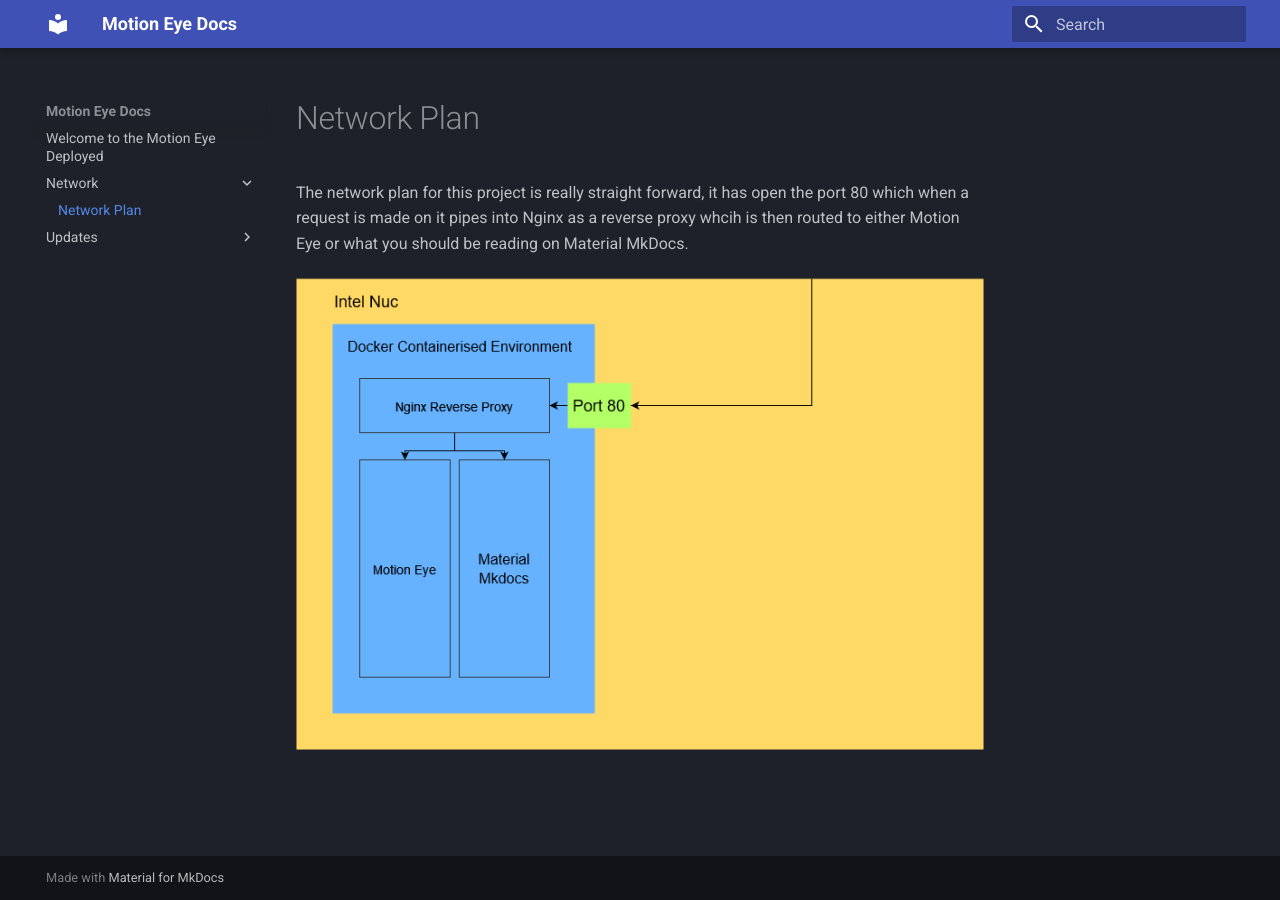
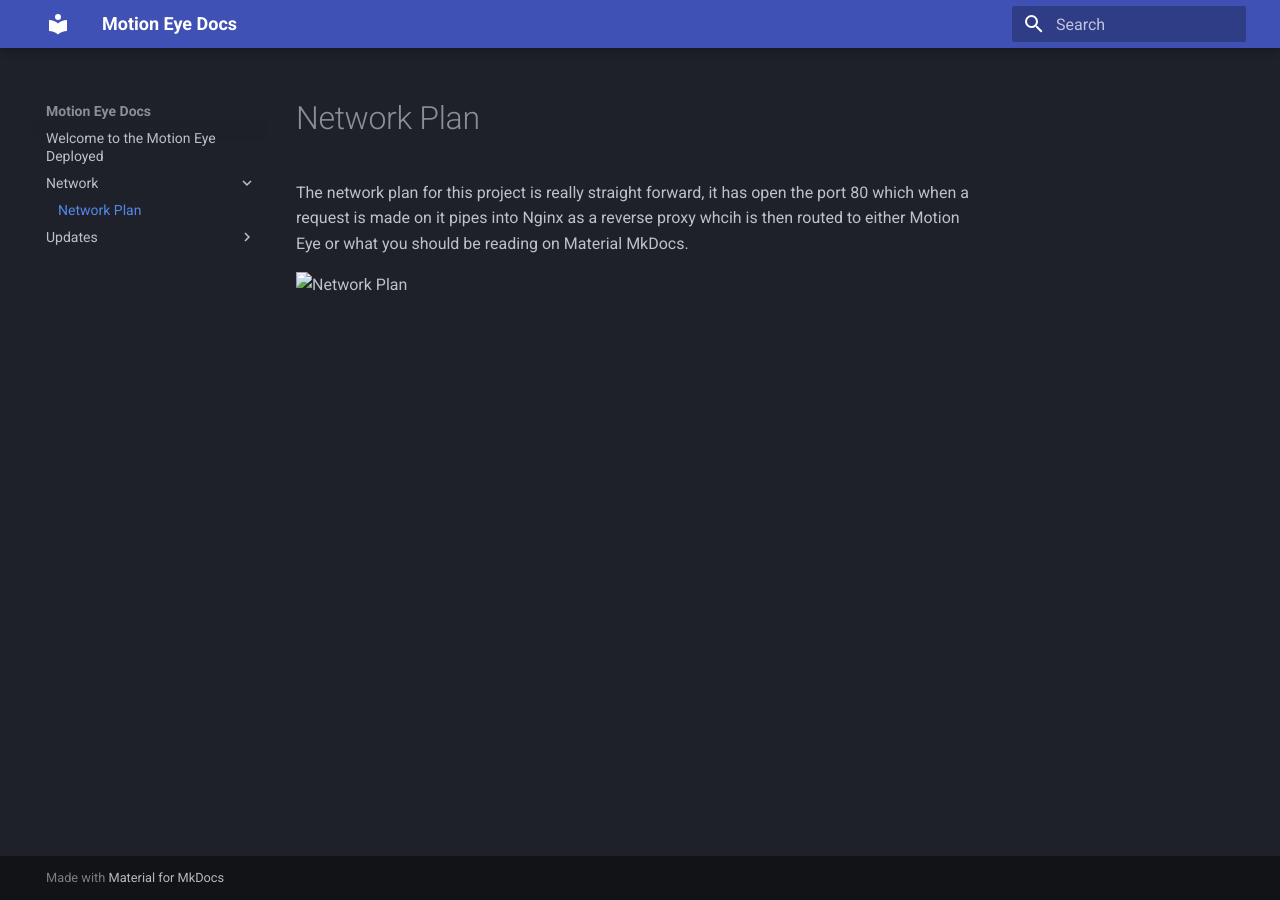
Before and after one commit to Cybericecream/motion_eye_deployed, an MkDocs documentation site: the page built from docs/docs/network/index.md, in a window 1280 px wide. Built offline with MkDocs 1.6.1 and Material for MkDocs 9.7.7, drawn with Linux system fonts in a browser that asks for light colours.

Commit message:
Updated the image rendering

```diff
--- a/docs/docs/network/index.md
+++ b/docs/docs/network/index.md
@@ -2,4 +2,4 @@
 
 The network plan for this project is really straight forward, it has open the port 80 which when a request is made on it pipes into Nginx as a reverse proxy whcih is then routed to either Motion Eye or what you should be reading on Material MkDocs.
 
-![Network Plan](/public/images/Nuc Network Design.png)
+![Network Plan](docs/docs/public/images/Nuc Network Design.png)
```
